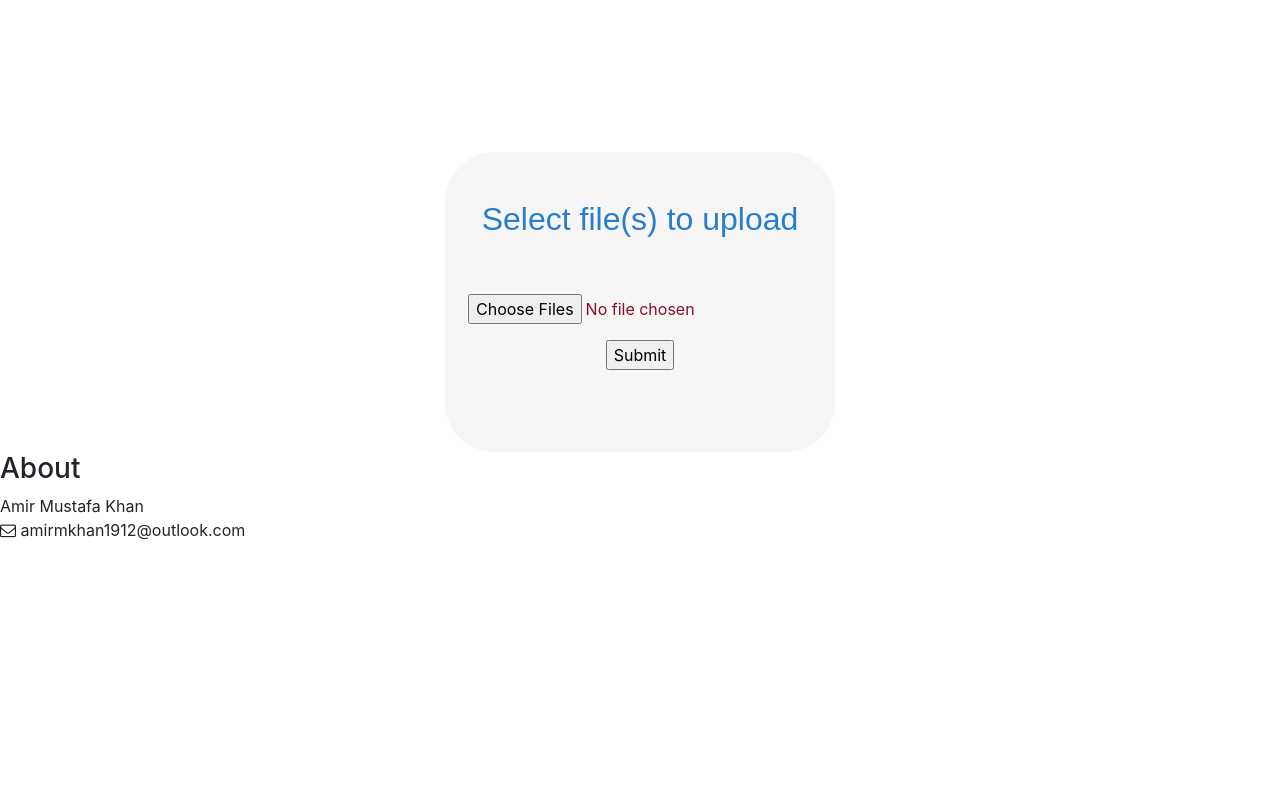
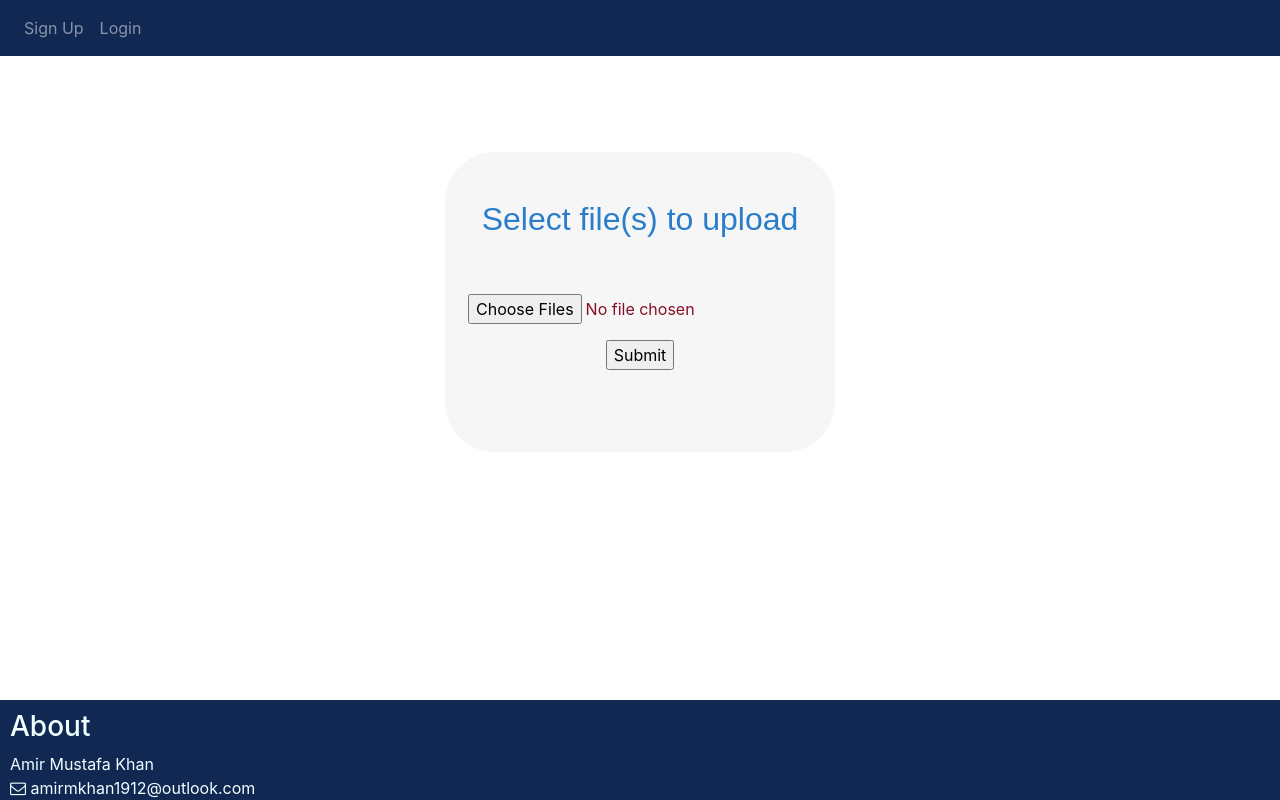
Before and after one commit to AMK1912/Student-Document-Uploader, a Flask app: page /upload in a window 1280 px wide. Run offline with Flask 2, Linux system fonts and the light colour scheme; tables that the repository leaves empty hold one stand-in row (values such as "Sample post"); some libraries are stand-ins or nearby versions.

Commit message:
Update style.css

```diff
--- a/website/static/style.css
+++ b/website/static/style.css
@@ -1,5 +1,20 @@
 .abc {
-    color: darkgoldenrod;
+    color: rgba(247, 232, 30, 0.918);
     font-family:'Segoe UI', Tahoma, Geneva, Verdana, sans-serif;
     font-weight: bold;
 }
+
+.footer{
+    background-color:rgb(17, 40, 83);
+    position: fixed;
+    padding: 10px 10px 0px 10px;
+    bottom: 0;
+    width: 100%;
+    color:azure;
+}
+
+
+.header{
+    background-color:rgb(17, 40, 83);
+    color:azure;
+}
```
